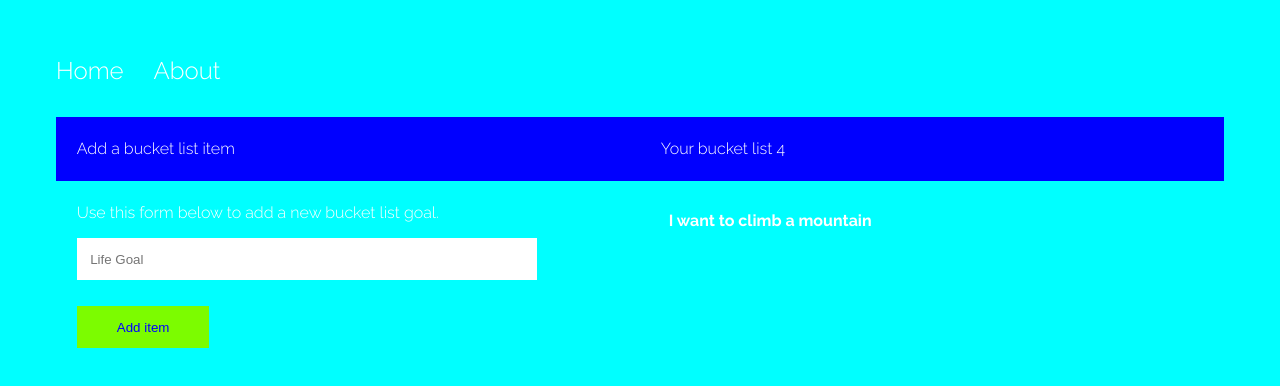
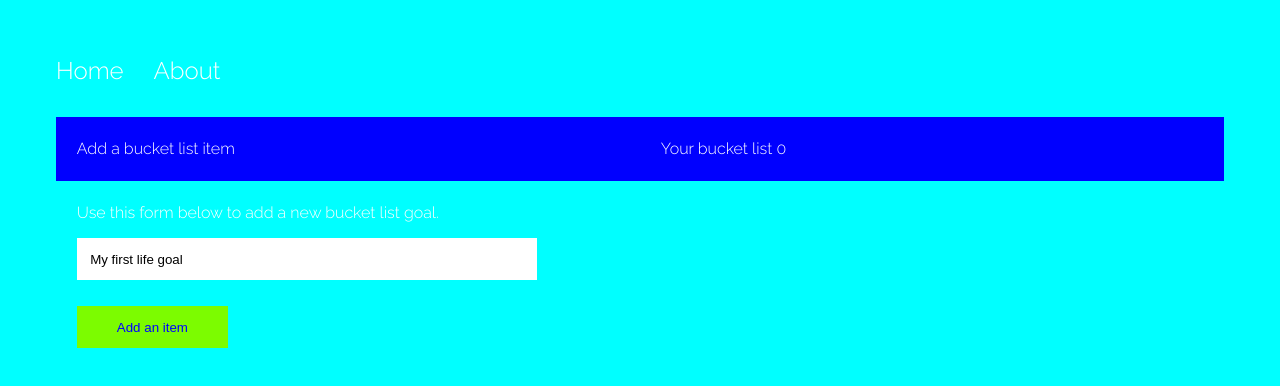
Before and after one commit to keremh/angular-demo-app, an Angular app: page / in a window 1280 px wide. Shown: the top 386 px of the page. Built offline with nearby package versions, Linux system fonts and the light colour scheme.

Commit message:
data binding added

```diff
--- a/src/app/app.module.ts
+++ b/src/app/app.module.ts
@@ -1,6 +1,7 @@
 import { BrowserModule } from '@angular/platform-browser';
 import { NgModule } from '@angular/core';
 
+import { FormsModule } from '@angular/forms';
 import { AppRoutingModule } from './app-routing.module';
 
 import { AppComponent } from './app.component';
@@ -16,7 +17,8 @@ import { AboutComponent } from './about/about.component';
   ],
   imports: [
     BrowserModule,
-    AppRoutingModule
+    AppRoutingModule,
+    FormsModule
   ],
   providers: [],
   bootstrap: [AppComponent]
--- a/src/app/home/home.component.html
+++ b/src/app/home/home.component.html
@@ -12,13 +12,13 @@
     <p class="sm">Use this form below to add a new bucket list goal.</p>
 
     <form>
-      <input type="text" class="txt" name="item" placeholder="Life Goal">
-      <input type="submit" class="btn" value="Add item">
+      <input type="text" class="txt" name="item" placeholder="Life Goal" [(ngModel)]="goalText">
+      <input type="submit" class="btn" value="{{ btnText }}" (click)="addItem()">
     </form>
   </div>
   <div class="col">
-    <p class="life-container">
-      I want to climb a mountain
+    <p class="life-container" *ngFor="let goal of goals">
+      {{ goal }}
     </p>
   </div>
 </div>
--- a/src/app/home/home.component.ts
+++ b/src/app/home/home.component.ts
@@ -7,10 +7,19 @@ import { Component, OnInit } from '@angular/core';
 })
 export class HomeComponent implements OnInit {
 
-  itemCount: number = 4;
+  itemCount: number;
+  btnText: string = 'Add an item';
+  goalText: string = 'My first life goal';
+  goals = [];
   constructor() { }
 
   ngOnInit() {
+    this.itemCount = this.goals.length;
   }
 
+  addItem(){
+    this.goals.push(this.goalText);
+    this.goalText = '';
+    this.itemCount = this.goals.length;
+  }
 }
```
